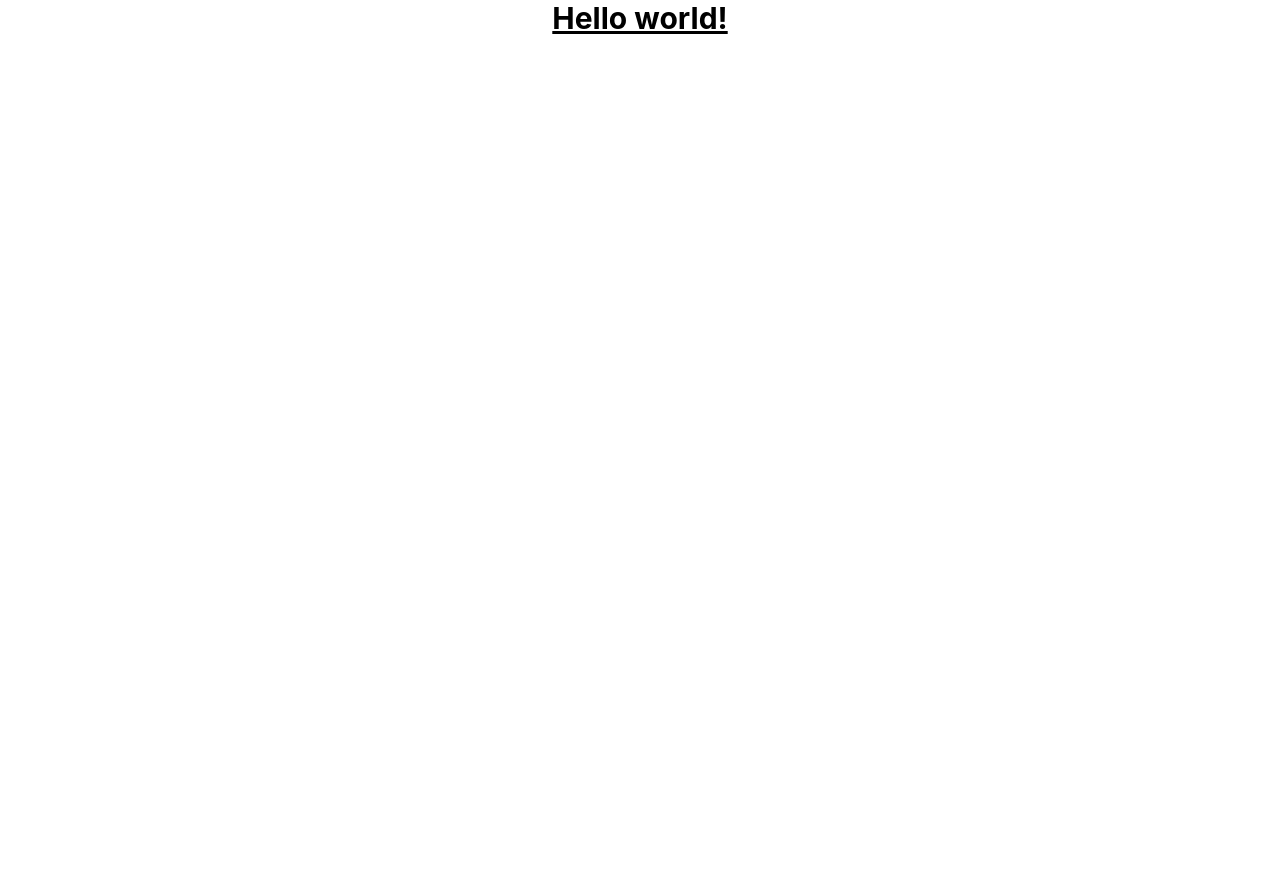
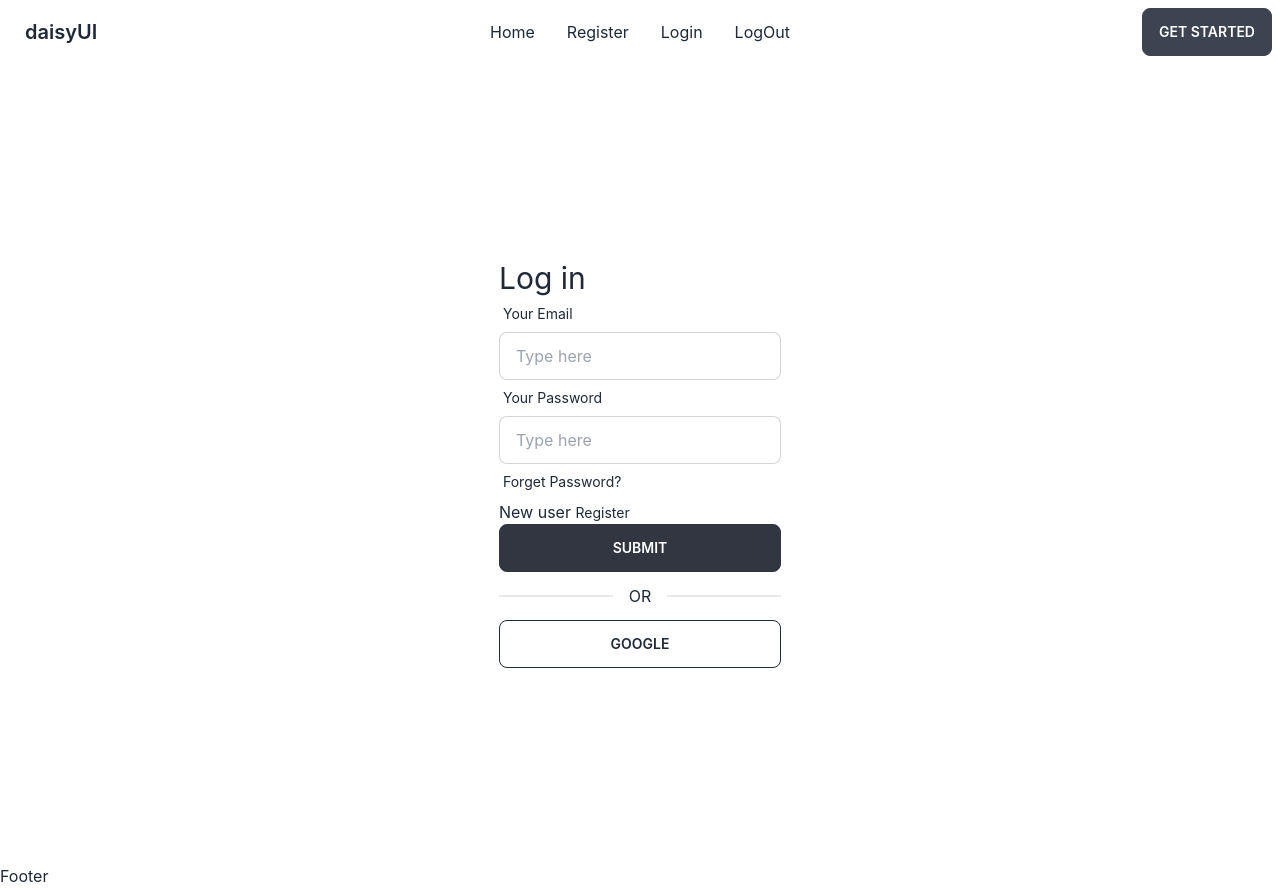
Before and after one commit to muhib95/used-products-resale-clients, a React (Create React App) app: page /login in a window 1280 px wide. Before the commit the page ends 800 px from the top, so only its background shows below. Built offline with nearby package versions, Linux system fonts and the light colour scheme.

Commit message:
navbar and login

```diff
--- a/package.json
+++ b/package.json
@@ -6,8 +6,10 @@
     "@testing-library/jest-dom": "^5.16.5",
     "@testing-library/react": "^13.4.0",
     "@testing-library/user-event": "^13.5.0",
+    "daisyui": "^2.41.0",
     "react": "^18.2.0",
     "react-dom": "^18.2.0",
+    "react-hook-form": "^7.39.5",
     "react-router-dom": "^6.4.3",
     "react-scripts": "5.0.1",
     "web-vitals": "^2.1.4"
--- a/src/App.js
+++ b/src/App.js
@@ -1,13 +1,17 @@
 // import logo from './logo.svg';
+import { RouterProvider } from 'react-router-dom';
 import './App.css';
+import { router } from './Components/route/Router';
 
 function App() {
   return (
-    <div className="App">
-        <h1 className="text-3xl font-bold underline">
-      Hello world!
-    </h1>
+    <div className='max-w-[1440px] mx-auto'>
+       <RouterProvider  router={router}>
+
+</RouterProvider>
+
     </div>
+
   );
 }
 
--- /dev/null
+++ b/src/Components/Home/Home.js
@@ -0,0 +1,11 @@
+import React from 'react';
+
+const Home = () => {
+    return (
+        <div>
+            Home
+        </div>
+    );
+};
+
+export default Home;
--- /dev/null
+++ b/src/Components/LayOut/LayOut.js
@@ -0,0 +1,16 @@
+import React from 'react';
+import { Outlet } from 'react-router-dom';
+import Footer from '../Shared/Footer/Footer';
+import Navbar from '../Shared/Navbar/Navbar';
+
+const LayOut = () => {
+    return (
+        <div>
+            <Navbar></Navbar>
+            <Outlet></Outlet>
+            <Footer></Footer>
+        </div>
+    );
+};
+
+export default LayOut;
--- /dev/null
+++ b/src/Components/Pages/Login/Login.js
@@ -0,0 +1,52 @@
+import React from 'react';
+import { useForm } from 'react-hook-form';
+import { Link } from 'react-router-dom';
+
+const Login = () => {
+
+    const { register, handleSubmit } = useForm();
+    const onSubmit=(data)=>{
+        console.log(data);
+
+
+
+    }
+    return (
+        <div>
+              <div className='h-[800px]  flex justify-center items-center'>
+         <div className='w-85'>
+         <h2 className='text-3xl'>Log in</h2>
+         <form onSubmit={handleSubmit(onSubmit)}>
+
+<div className="form-control w-full max-w-xs">
+<label className="label">
+<span className="label-text">Your Email</span>
+</label>
+<input type="email" className="input input-bordered w-full max-w-xs" {...register("email",{ required: "Email Address is required" })} placeholder="Type here"/>
+
+{/* {errors.email && <p role="alert">{errors.email?.message}</p>} */}
+</div>
+<div className="form-control w-full max-w-xs">
+<label className="label">
+<span className="label-text">Your Password</span>
+</label>
+<input type="password" className="input input-bordered w-full max-w-xs" {...register("password",{ required: "Password is required" },{ minLength: { value: 6, message: "Password must br six" } })} placeholder="Type here"/>
+{/* {errors.password && <p role="alert">{errors.password?.message}</p>} */}
+</div>
+<label className="label"><span className="label-text">Forget Password?</span></label>
+<p >New user <span className="label-text"><Link to='/register'>Register</Link></span></p>
+
+
+<input className="btn btn-active w-full" type="submit" />
+</form>
+<div className='divider'>OR</div>
+<button className="btn btn-outline w-full">Google</button>
+         </div>
+
+
+        </div>
+        </div>
+    );
+};
+
+export default Login;
--- /dev/null
+++ b/src/Components/Pages/Register/Register.js
@@ -0,0 +1,11 @@
+import React from 'react';
+
+const Register = () => {
+    return (
+        <div>
+            Register
+        </div>
+    );
+};
+
+export default Register;
--- /dev/null
+++ b/src/Components/Shared/Footer/Footer.js
@@ -0,0 +1,11 @@
+import React from 'react';
+
+const Footer = () => {
+    return (
+        <div>
+            Footer
+        </div>
+    );
+};
+
+export default Footer;
--- /dev/null
+++ b/src/Components/Shared/Navbar/Navbar.js
@@ -0,0 +1,56 @@
+import React from 'react';
+import { Link } from 'react-router-dom';
+
+const Navbar = () => {
+    return (
+        <div>
+            <div className="navbar bg-base-100">
+  <div className="navbar-start">
+    <div className="dropdown">
+      <label tabIndex={0} className="btn btn-ghost lg:hidden">
+        <svg xmlns="http://www.w3.org/2000/svg" className="h-5 w-5" fill="none" viewBox="0 0 24 24" stroke="currentColor"><path strokeLinecap="round" strokeLinejoin="round" strokeWidth="2" d="M4 6h16M4 12h8m-8 6h16" /></svg>
+      </label>
+      <ul tabIndex={0} className="menu menu-compact dropdown-content mt-3 p-2 shadow bg-base-100 rounded-box w-52">
+        <li><Link>Item 1</Link></li>
+        <li tabIndex={0}>
+          <Link className="justify-between">
+            Parent
+            <svg className="fill-current" xmlns="http://www.w3.org/2000/svg" width="24" height="24" viewBox="0 0 24 24"><path d="M8.59,16.58L13.17,12L8.59,7.41L10,6L16,12L10,18L8.59,16.58Z"/></svg>
+          </Link>
+          <ul className="p-2">
+            <li><Link>Submenu 1</Link></li>
+            <li><Link>Submenu 2</Link></li>
+          </ul>
+        </li>
+        <li><Link>Item 3</Link></li>
+      </ul>
+    </div>
+    <Link className="btn btn-ghost normal-case text-xl">daisyUI</Link>
+  </div>
+  <div className="navbar-center hidden lg:flex">
+    <ul className="menu menu-horizontal p-0">
+      <li><Link to='/'>Home</Link></li>
+      <li><Link to='/register'>Register</Link></li>
+      <li><Link to='/login'>Login</Link></li>
+      {/* <li tabIndex={0}>
+        <Link>
+          Parent
+          <svg className="fill-current" xmlns="http://www.w3.org/2000/svg" width="20" height="20" viewBox="0 0 24 24"><path d="M7.41,8.58L12,13.17L16.59,8.58L18,10L12,16L6,10L7.41,8.58Z"/></svg>
+        </Link>
+        <ul className="p-2">
+          <li><Link>Submenu 1</Link></li>
+          <li><Link>Submenu 2</Link></li>
+        </ul>
+      </li> */}
+      <li><button>LogOut</button></li>
+    </ul>
+  </div>
+  <div className="navbar-end">
+    <Link className="btn">Get started</Link>
+  </div>
+</div>
+        </div>
+    );
+};
+
+export default Navbar;
--- /dev/null
+++ b/src/Components/route/Router.js
@@ -0,0 +1,29 @@
+import { createBrowserRouter } from "react-router-dom";
+import Home from "../Home/Home";
+import LayOut from "../LayOut/LayOut";
+import Login from "../Pages/Login/Login";
+import Register from "../Pages/Register/Register";
+
+export const router=createBrowserRouter([
+    {
+        path:'/',
+        element:<LayOut></LayOut>,
+        children:[
+            {
+                path:'/',
+                element:<Home></Home>
+            },
+            {
+                path:'/register',
+                element:<Register></Register>
+            },
+            {
+                path:'/login',
+                element:<Login></Login>
+            }
+
+        ]
+    }
+
+
+]);
--- a/tailwind.config.js
+++ b/tailwind.config.js
@@ -6,5 +6,5 @@
   theme: {
     extend: {},
   },
-  plugins: [],
+  plugins: [require("daisyui")],
 }
```
Also changed, not shown: 1 other file (tests, documents, lock files or other folders).
